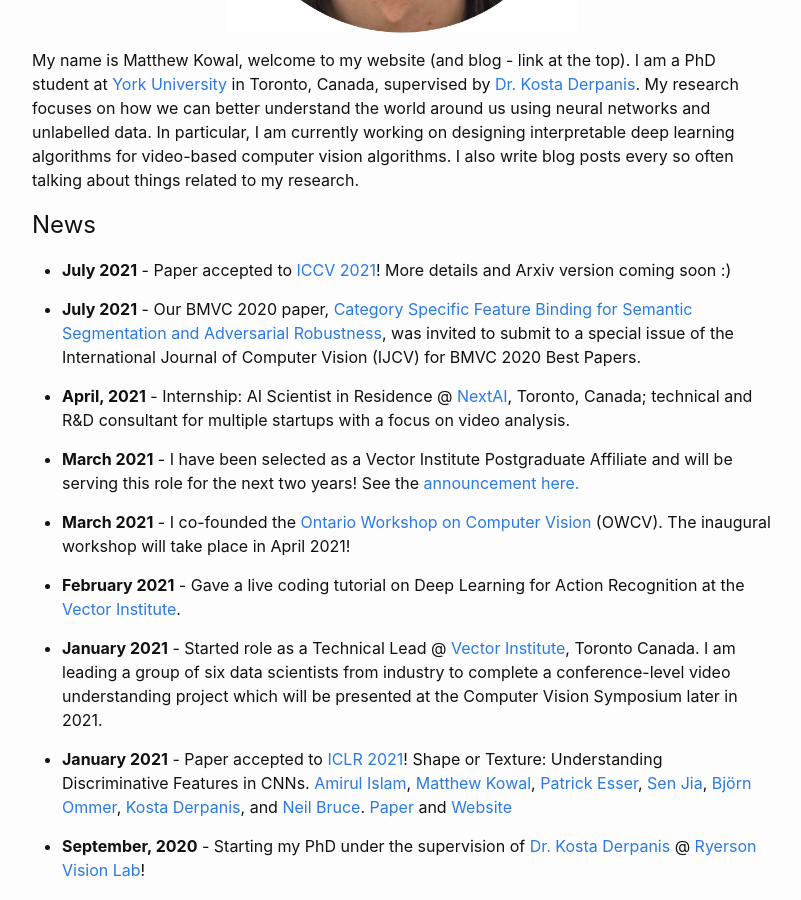
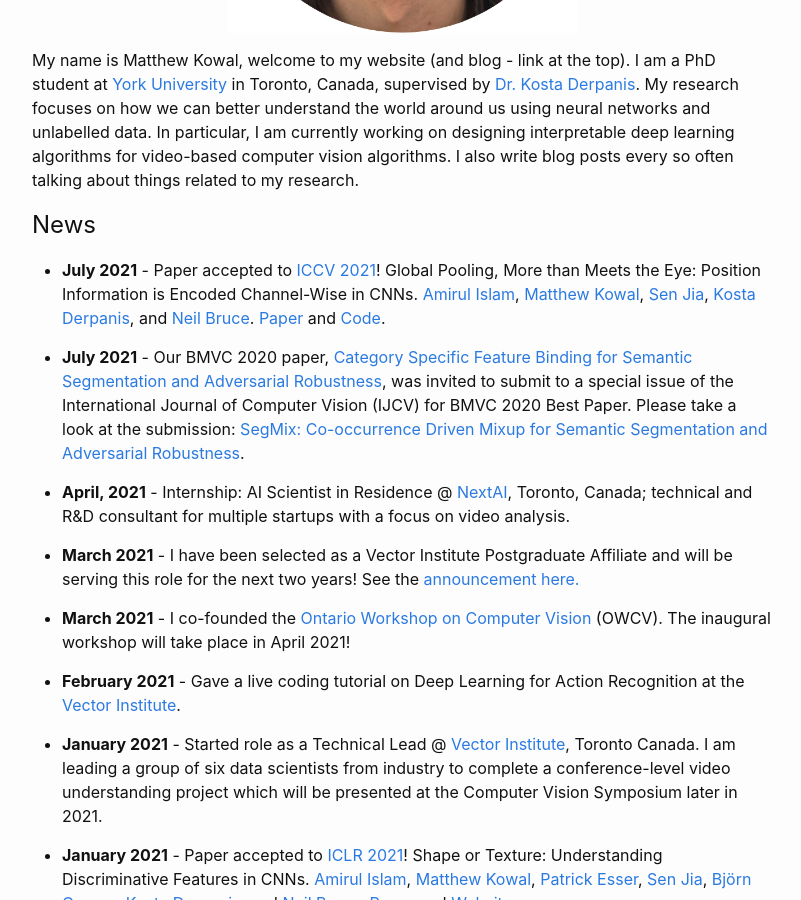
Before and after one commit to MKowal2/MKowal4.github.io, a Jekyll site: the page built from index.md, in a window 1280 px wide and 900 px high, scrolled down 411 px. Shown: the whole window, without its empty margins (238-1039 px from the left). Built offline with Jekyll 4.4.1, drawn with Linux system fonts in a browser that asks for light colours.

Commit message:
Update index.md

```diff
--- a/index.md
+++ b/index.md
@@ -20,9 +20,9 @@ My name is Matthew Kowal, welcome to my website (and blog - link at the top). I
 ## News
 
 
-* **July 2021** - Paper accepted to [ICCV 2021](http://iccv2021.thecvf.com/home)! More details and Arxiv version coming soon :)
+* **July 2021** - Paper accepted to [ICCV 2021](http://iccv2021.thecvf.com/home)! Global Pooling, More than Meets the Eye: Position Information is Encoded Channel-Wise in CNNs. [Amirul Islam](https://www.cs.ryerson.ca/~amirul/), [Matthew Kowal](https://mkowal2.github.io/), [Sen Jia](https://scholar.google.com/citations?user=WOsy1foAAAAJ&hl=en), [Kosta Derpanis](https://www.cs.ryerson.ca/~kosta/), and [Neil Bruce](https://www.cs.ryerson.ca/~bruce/). [Paper](https://arxiv.org/abs/2108.07884) and [Code](https://github.com/islamamirul/PermuteNet).
 
-* **July 2021** - Our BMVC 2020 paper, [Category Specific Feature Binding for Semantic Segmentation and Adversarial Robustness](https://arxiv.org/abs/2008.05667), was invited to submit to a special issue of the International Journal of Computer Vision (IJCV) for BMVC 2020 Best Papers.
+* **July 2021** - Our BMVC 2020 paper, [Category Specific Feature Binding for Semantic Segmentation and Adversarial Robustness](https://arxiv.org/abs/2008.05667), was invited to submit to a special issue of the International Journal of Computer Vision (IJCV) for BMVC 2020 Best Paper. Please take a look at the submission: [SegMix: Co-occurrence Driven Mixup for Semantic Segmentation and Adversarial Robustness](https://arxiv.org/abs/2108.09929).
 
 * **April, 2021** - Internship: AI Scientist in Residence @ [NextAI](https://www.nextcanada.com/next-ai/), Toronto, Canada; technical and R&D consultant for multiple startups with a focus on video analysis.
 
```
